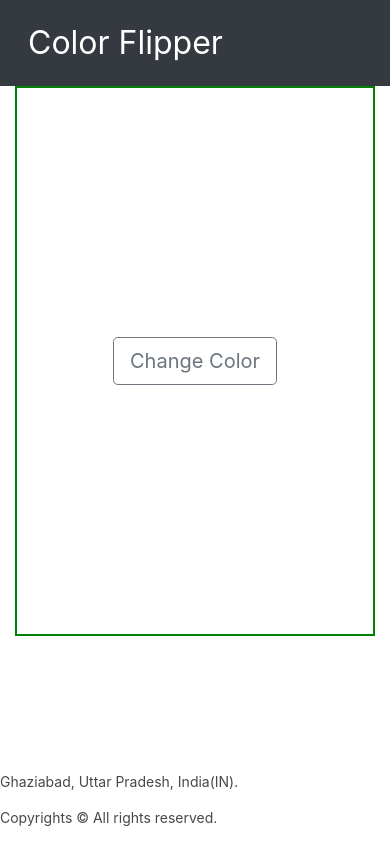
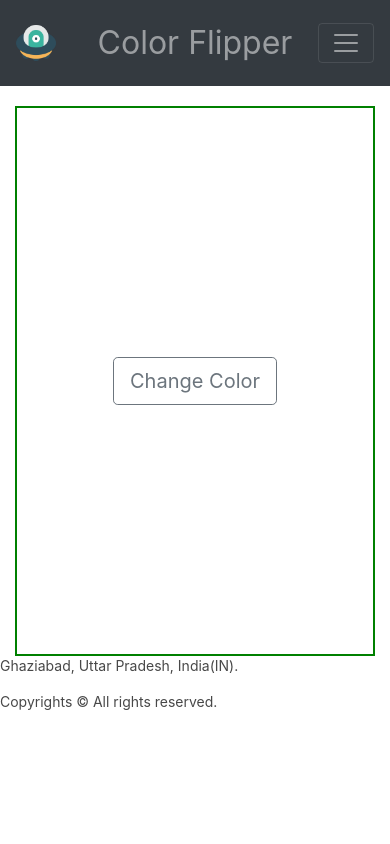
Before and after one commit to Ankitrana1/javascript-projects, a plain HTML site: page ColorFlipper/index.html in a window 390 px wide. Drawn offline with nearby package versions, Linux system fonts and the light colour scheme.

Commit message:
Color Flipper responsive navbar

```diff
--- a/ColorFlipper/index.html
+++ b/ColorFlipper/index.html
@@ -4,14 +4,17 @@
     <meta charset="UTF-8">
     <meta name="viewport" content="width=device-width, initial-scale=1.0">
     <title>Flipper</title>
-    <script src="https://code.jquery.com/jquery-3.5.1.min.js" integrity="sha256-9/aliU8dGd2tb6OSsuzixeV4y/faTqgFtohetphbbj0=" crossorigin="anonymous"></script>
     <link rel="stylesheet" href="https://maxcdn.bootstrapcdn.com/bootstrap/4.0.0/css/bootstrap.min.css" integrity="sha384-Gn5384xqQ1aoWXA+058RXPxPg6fy4IWvTNh0E263XmFcJlSAwiGgFAW/dAiS6JXm" crossorigin="anonymous">
     <link rel="stylesheet" href="style.css">
 </head>
 <body>
-    <nav class="navbar navbar-expand-md  navbar-dark bg-dark">
-        <span class="navbar-brand brand">Color Flipper</span>
-        <div class="collapse navbar-collapse">
+    <nav class="navbar navbar-expand-md navbar-dark bg-dark sticky-top">
+        <a href="https://www.flaticon.com/packs/alien-ufo-9" class="navbar-brand"><img src="./image/flip.png"></a>
+        <span class="navbar-text brand">Color Flipper</span>
+        <button class="navbar-toggler" data-toggle="collapse" data-target="#collapse_target">
+            <span class="navbar-toggler-icon"></span>
+        </button>
+        <div class="collapse navbar-collapse" id="collapse_target">
             <ul class="navbar-nav ml-auto">
                 <li class="nav-items" id="simple-item">
                     <a href="#" class="nav-link">Simple Colors</a>
@@ -22,17 +25,20 @@
             </ul>
         </div>
     </nav>
+    <br>
     <div class="container">
         <div class="d-flex flex-column justify-content-center align-items-center main">
             <button type="button" class="btn btn-lg btn-outline-secondary main-btn" >Change Color</button>
         </div>
     </div>
-    <footer class="fixed-bottom ml-auto">
+    <footer class="ml-auto">
         <address>
             Ghaziabad, Uttar Pradesh, India(IN).
         </address>
         <p> Copyrights &copy; All rights reserved.</p>
     </footer>
     <script src="./script.js"></script>
+    <script src="https://code.jquery.com/jquery-3.5.1.slim.min.js" integrity="sha384-DfXdz2htPH0lsSSs5nCTpuj/zy4C+OGpamoFVy38MVBnE+IbbVYUew+OrCXaRkfj" crossorigin="anonymous"></script>
+    <script src="https://cdn.jsdelivr.net/npm/bootstrap@4.5.3/dist/js/bootstrap.bundle.min.js" integrity="sha384-ho+j7jyWK8fNQe+A12Hb8AhRq26LrZ/JpcUGGOn+Y7RsweNrtN/tE3MoK7ZeZDyx" crossorigin="anonymous"></script>
 </body>
 </html>
--- a/ColorFlipper/style.css
+++ b/ColorFlipper/style.css
@@ -5,6 +5,11 @@ body {
     color: #484848;
     background-color: #fff;
     margin: 0;
+}
+
+img {
+    width: 2.5rem;
+    height: 2.5rem;
 }
 
 .brand {
```
Also changed, not shown: ColorFlipper/image/flip.png (added).
